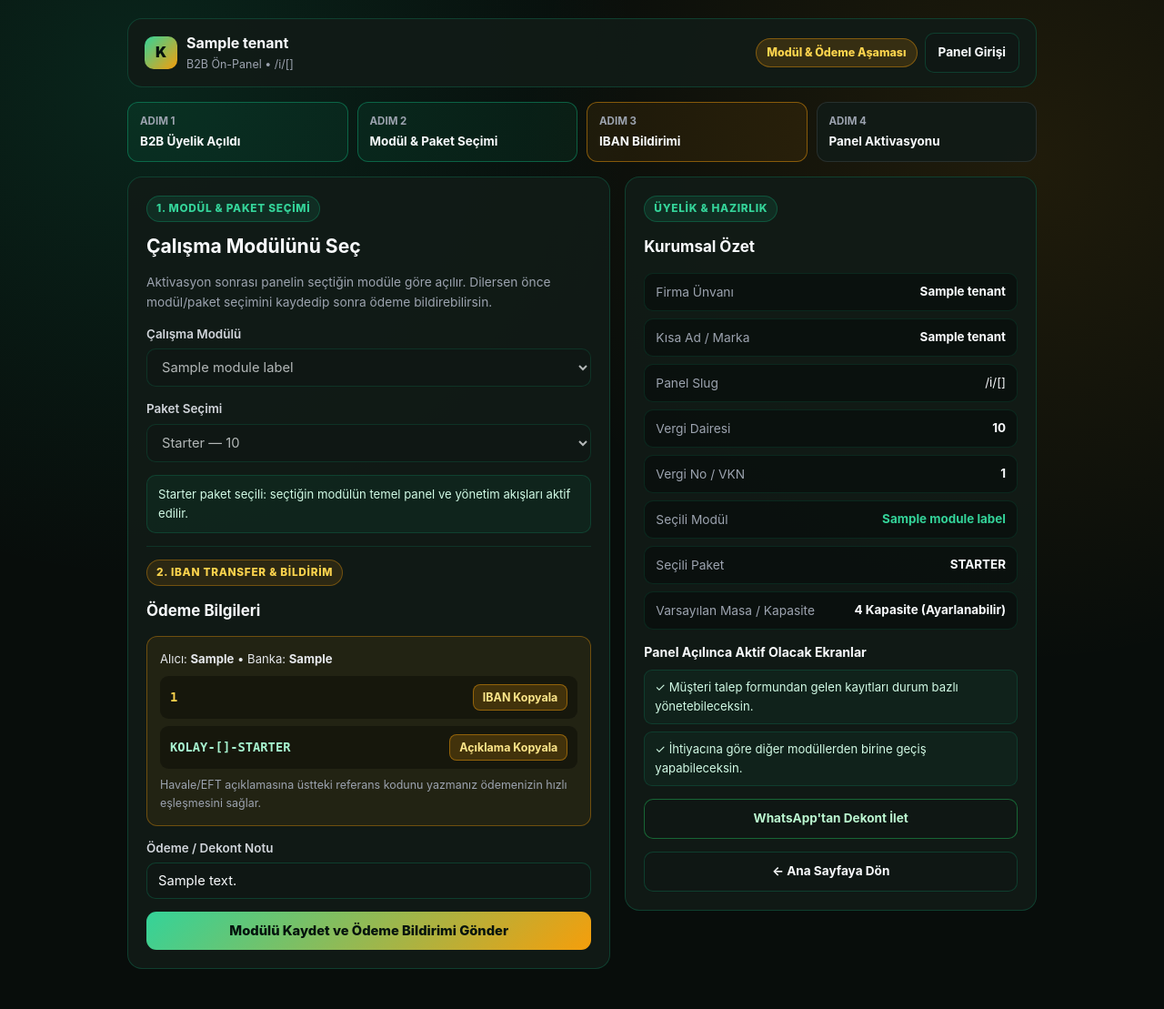
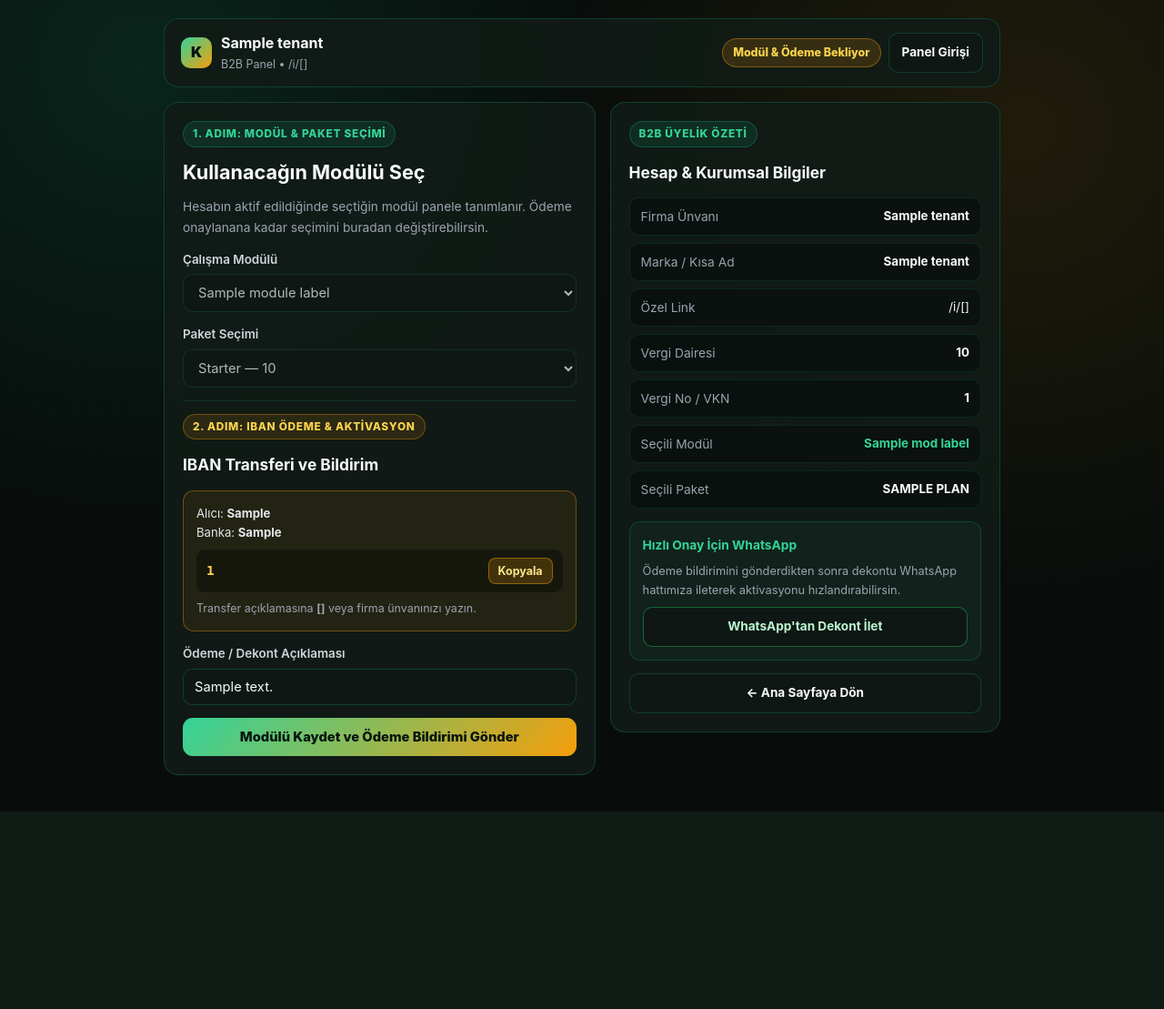
Before and after one commit to mertcanylmz326/vitrin-sitesi, a Flask app: template templates/tenant_panel.html in a window 1280 px wide. Shown: the whole page at 91% size. After the commit the page ends 892 px from the top, so only its background shows below. Run offline with Flask 3, Linux system fonts and the light colour scheme; the template is opened without the code that fills it: most values are stand-ins (such as "Sample title", 1, 10 or a date in 2020); parts of the project's set-up code (start-up, migrations or seed data) failed here and were passed over; some libraries are stand-ins or nearby versions.

Commit message:
tenant_panel.html

```diff
--- a/templates/tenant_panel.html
+++ b/templates/tenant_panel.html
@@ -3,7 +3,7 @@
 <head>
   <meta charset="UTF-8" />
   <meta name="viewport" content="width=device-width, initial-scale=1.0" />
-  <title>{{ tenant.business_name }} — Modül Kurulum &amp; IBAN Ödeme</title>
+  <title>{{ tenant.business_name }} — Modül Seçimi &amp; IBAN Ödeme</title>
   <style>
     :root {
       --bg: #080d0b; --bg-soft: #0f1714; --card: rgba(17, 27, 23, 0.94);
@@ -16,35 +16,23 @@
         radial-gradient(circle at 12% 8%, rgba(16, 185, 129, 0.14), transparent 36%),
         radial-gradient(circle at 88% 16%, rgba(245, 158, 11, 0.10), transparent 38%),
         var(--bg);
-      color: var(--text); line-height: 1.6; min-height: 100vh; padding: 20px 14px 44px;
+      color: var(--text); line-height: 1.6; min-height: 100vh; padding: 20px 14px 40px;
     }
-    .wrap { max-width: 1000px; margin: 0 auto; display: grid; gap: 16px; }
+    .wrap { max-width: 920px; margin: 0 auto; display: grid; gap: 16px; }
     .topbar {
       display: flex; justify-content: space-between; align-items: center; gap: 10px; flex-wrap: wrap;
       background: var(--card); border: 1px solid var(--border); border-radius: 16px; padding: 14px 18px;
     }
     .brand { display: flex; align-items: center; gap: 10px; }
     .badge-k {
-      width: 36px; height: 36px; border-radius: 10px; display: grid; place-items: center;
+      width: 34px; height: 34px; border-radius: 10px; display: grid; place-items: center;
       font-weight: 900; color: #04130d; background: linear-gradient(135deg, var(--accent-bright), var(--accent-2));
     }
     .status-pill {
       padding: 5px 11px; border-radius: 999px; font-size: 0.78rem; font-weight: 800;
       background: rgba(245, 158, 11, 0.16); border: 1px solid rgba(245, 158, 11, 0.4); color: #fcd34d;
     }
-    .timeline {
-      display: grid; grid-template-columns: repeat(4, 1fr); gap: 10px;
-    }
-    .step-box {
-      background: var(--card); border: 1px solid rgba(156, 163, 175, 0.16); border-radius: 12px;
-      padding: 11px 13px; display: grid; gap: 3px;
-    }
-    .step-box.done { border-color: rgba(16, 185, 129, 0.42); background: rgba(16, 185, 129, 0.08); }
-    .step-box.active { border-color: rgba(245, 158, 11, 0.48); background: rgba(245, 158, 11, 0.08); }
-    .step-box small { font-size: 0.72rem; color: var(--muted); font-weight: 700; }
-    .step-box strong { font-size: 0.84rem; }
-
-    .grid-2 { display: grid; grid-template-columns: 1.08fr 0.92fr; gap: 16px; align-items: start; }
+    .grid-2 { display: grid; grid-template-columns: 1.05fr 0.95fr; gap: 16px; align-items: start; }
     .card {
       background: var(--card); border: 1px solid var(--border); border-radius: 16px; padding: 20px;
       display: grid; gap: 14px;
@@ -54,27 +42,23 @@
       letter-spacing: 0.06em; color: var(--accent-bright); background: rgba(16, 185, 129, 0.12);
       border: 1px solid rgba(16, 185, 129, 0.28); padding: 4px 10px; border-radius: 999px; width: fit-content;
     }
-    h1 { font-size: 1.32rem; line-height: 1.25; }
-    h2 { font-size: 1.06rem; }
+    h1 { font-size: 1.35rem; line-height: 1.25; }
+    h2 { font-size: 1.08rem; }
     .muted { color: var(--muted); font-size: 0.86rem; }
     label { display: block; font-size: 0.84rem; color: #d1d5db; margin-bottom: 5px; font-weight: 600; }
     input, select, textarea {
       width: 100%; padding: 10px 12px; border-radius: 10px; border: 1px solid var(--border);
       background: var(--bg-soft); color: var(--text); font-size: 0.92rem;
     }
-    .plan-hint {
-      padding: 10px 12px; border-radius: 10px; background: rgba(16, 185, 129, 0.07);
-      border: 1px solid rgba(16, 185, 129, 0.2); font-size: 0.82rem; color: #d1fae5;
-    }
     .iban-box {
       background: rgba(245, 158, 11, 0.08); border: 1px solid rgba(245, 158, 11, 0.36);
       border-radius: 12px; padding: 14px; display: grid; gap: 8px;
     }
-    .copy-row {
+    .iban-row {
       display: flex; align-items: center; justify-content: space-between; gap: 8px;
       background: rgba(0, 0, 0, 0.35); padding: 9px 11px; border-radius: 9px;
     }
-    .mono-val { font-family: monospace; font-size: 0.86rem; font-weight: 800; color: #fcd34d; word-break: break-all; }
+    .iban-code { font-family: monospace; font-size: 0.9rem; font-weight: 800; color: #fcd34d; word-break: break-all; }
     .copy-btn {
       background: rgba(245, 158, 11, 0.2); border: 1px solid rgba(245, 158, 11, 0.45);
       color: #fde68a; padding: 6px 10px; border-radius: 8px; font-size: 0.78rem; font-weight: 700; cursor: pointer; flex-shrink: 0;
@@ -91,20 +75,13 @@
       padding: 13px 15px; border-radius: 12px; background: rgba(16, 185, 129, 0.15);
       border: 1px solid rgba(16, 185, 129, 0.4); color: #a7f3d0; font-size: 0.88rem;
     }
-    .meta-list, .checklist { list-style: none; display: grid; gap: 8px; }
+    .meta-list { list-style: none; display: grid; gap: 8px; }
     .meta-list li {
       display: flex; justify-content: space-between; gap: 8px; flex-wrap: wrap;
       padding: 9px 12px; border-radius: 10px; background: rgba(8, 13, 11, 0.65);
       border: 1px solid rgba(16, 185, 129, 0.14); font-size: 0.84rem;
     }
-    .checklist li {
-      padding: 8px 11px; border-radius: 9px; background: rgba(16, 185, 129, 0.06);
-      border: 1px solid rgba(16, 185, 129, 0.18); font-size: 0.82rem; color: #d1fae5;
-    }
-    @media (max-width: 820px) {
-      .grid-2 { grid-template-columns: 1fr; }
-      .timeline { grid-template-columns: repeat(2, 1fr); }
-    }
+    @media (max-width: 820px) { .grid-2 { grid-template-columns: 1fr; } }
   </style>
 </head>
 <body>
@@ -114,12 +91,12 @@
         <span class="badge-k">K</span>
         <div>
           <strong>{{ tenant.company_legal_name or tenant.business_name }}</strong>
-          <div class="muted" style="font-size:0.78rem;">B2B Ön-Panel • <code>/i/{{ tenant.slug }}</code></div>
+          <div class="muted" style="font-size:0.78rem;">B2B Panel • <code>/i/{{ tenant.slug }}</code></div>
         </div>
       </div>
       <div style="display:flex;align-items:center;gap:8px;flex-wrap:wrap;">
         <span class="status-pill">
-          {% if tenant.is_expired %}Süresi Doldu{% elif tenant.payment_requested %}Ödeme Onayı Bekleniyor{% else %}Modül &amp; Ödeme Aşaması{% endif %}
+          {% if tenant.is_expired %}Süresi Doldu — Yenileme Bekliyor{% elif tenant.payment_requested %}Ödeme Onayı Bekleniyor{% else %}Modül &amp; Ödeme Bekliyor{% endif %}
         </span>
         {% if is_logged_in %}
         <form method="POST" action="{{ url_for('tenant_logout', slug=tenant.slug) }}" style="margin:0;">
@@ -131,37 +108,30 @@
       </div>
     </div>
 
-    <div class="timeline">
-      <div class="step-box done"><small>ADIM 1</small><strong>B2B Üyelik Açıldı</strong></div>
-      <div class="step-box {% if tenant.module_type and tenant.module_type != 'genel' %}done{% else %}active{% endif %}"><small>ADIM 2</small><strong>Modül &amp; Paket Seçimi</strong></div>
-      <div class="step-box {% if notified or tenant.payment_requested %}done{% else %}active{% endif %}"><small>ADIM 3</small><strong>IBAN Bildirimi</strong></div>
-      <div class="step-box"><small>ADIM 4</small><strong>Panel Aktivasyonu</strong></div>
-    </div>
-
     {% if saved_mod %}
     <div class="alert-ok">
-      Modül ve paket tercihiniz kaydedildi: <strong>{{ mod_label }}</strong> ({{ tenant.plan | upper }}). Aktivasyon için IBAN transferi sonrası ödeme bildirimi gönderebilirsiniz.
+      Modül ve paket tercihiniz güncellendi: <strong>{{ mod_label }}</strong> ({{ tenant.plan | upper }}). Aktivasyon için aşağıdan IBAN ödeme bildirimi gönderebilirsiniz.
     </div>
     {% endif %}
 
     {% if notified or tenant.payment_requested %}
     <div class="alert-ok">
-      <strong>Ödeme bildiriminiz iletildi!</strong> Seçtiğiniz <strong>{{ mod_label }}</strong> modülü için ödemeniz onaylandığında paneliniz doğrudan açılacaktır. Notunuzu aşağıdan güncelleyebilirsiniz.
-      {% if tenant.payment_note %}<div style="margin-top:4px;font-size:0.82rem;opacity:0.92;">Kayıtlı not: {{ tenant.payment_note }}</div>{% endif %}
+      <strong>Ödeme bildiriminiz alındı!</strong> Seçtiğiniz <strong>{{ mod_label }}</strong> modülü için ödemeniz kontrol edilip onaylandığında paneliniz otomatik olarak açılacaktır.
+      {% if tenant.payment_note %}<div style="margin-top:4px;font-size:0.82rem;opacity:0.9;">Son notunuz: {{ tenant.payment_note }}</div>{% endif %}
     </div>
     {% endif %}
 
     <div class="grid-2">
       <form class="card" method="POST" action="{{ url_for('notify_iban_payment', slug=tenant.slug) }}">
-        <span class="step-badge">1. Modül &amp; Paket Seçimi</span>
-        <h1>Çalışma Modülünü Seç</h1>
+        <span class="step-badge">1. Adım: Modül &amp; Paket Seçimi</span>
+        <h1>Kullanacağın Modülü Seç</h1>
         <p class="muted">
-          Aktivasyon sonrası panelin seçtiğin modüle göre açılır. Dilersen önce modül/paket seçimini kaydedip sonra ödeme bildirebilirsin.
+          Hesabın aktif edildiğinde seçtiğin modül panele tanımlanır. Ödeme onaylanana kadar seçimini buradan değiştirebilirsin.
         </p>
 
         <div>
           <label for="module_type">Çalışma Modülü</label>
-          <select id="module_type" name="module_type" onchange="syncPlanAndChecklist()" {% if not is_logged_in %}disabled{% endif %}>
+          <select id="module_type" name="module_type" {% if not is_logged_in %}disabled{% endif %}>
             {% for key, label in module_labels.items() %}
             <option value="{{ key }}" {% if tenant.module_type == key %}selected{% endif %}>{{ label }}</option>
             {% endfor %}
@@ -170,13 +140,11 @@
 
         <div>
           <label for="plan">Paket Seçimi</label>
-          <select id="plan" name="plan" onchange="syncPlanAndChecklist()" {% if not is_logged_in %}disabled{% endif %}>
+          <select id="plan" name="plan" {% if not is_logged_in %}disabled{% endif %}>
             <option value="starter" {% if tenant.plan == 'starter' %}selected{% endif %}>Starter — {{ price_starter }}</option>
             <option value="pro" {% if tenant.plan == 'pro' %}selected{% endif %}>Pro — {{ price_pro }} (Masa QR Dahil)</option>
           </select>
         </div>
-
-        <div id="planHint" class="plan-hint"></div>
 
         {% if is_logged_in %}
         <button type="submit" name="action_mode" value="save_module_only" class="btn-secondary">
@@ -186,147 +154,74 @@
 
         <hr style="border:none;border-top:1px solid rgba(16,185,129,0.16);" />
 
-        <span class="step-badge" style="color:#fcd34d;border-color:rgba(245,158,11,0.35);background:rgba(245,158,11,0.12);">2. IBAN Transfer &amp; Bildirim</span>
-        <h2>Ödeme Bilgileri</h2>
+        <span class="step-badge" style="color:#fcd34d;border-color:rgba(245,158,11,0.35);background:rgba(245,158,11,0.12);">2. Adım: IBAN Ödeme &amp; Aktivasyon</span>
+        <h2>IBAN Transferi ve Bildirim</h2>
 
         <div class="iban-box">
           <div style="font-size:0.82rem;color:#e5e7eb;">
-            Alıcı: <strong>{{ iban_holder }}</strong> • Banka: <strong>{{ iban_bank }}</strong>
+            Alıcı: <strong>{{ iban_holder }}</strong><br />
+            Banka: <strong>{{ iban_bank }}</strong>
           </div>
-          <div class="copy-row">
-            <span id="ibanText" class="mono-val">{{ iban_number }}</span>
-            <button type="button" class="copy-btn" onclick="copyText('ibanText', this)">IBAN Kopyala</button>
-          </div>
-          <div class="copy-row">
-            <span id="refText" class="mono-val" style="color:#a7f3d0;">KOLAY-{{ tenant.slug }}-{{ (tenant.plan or 'starter') | upper }}</span>
-            <button type="button" class="copy-btn" onclick="copyText('refText', this)">Açıklama Kopyala</button>
+          <div class="iban-row">
+            <span id="ibanText" class="iban-code">{{ iban_number }}</span>
+            <button type="button" class="copy-btn" onclick="copyIban()">Kopyala</button>
           </div>
           <span class="muted" style="font-size:0.78rem;">
-            Havale/EFT açıklamasına üstteki referans kodunu yazmanız ödemenizin hızlı eşleşmesini sağlar.
+            Transfer açıklamasına <strong>{{ tenant.slug }}</strong> veya firma ünvanınızı yazın.
           </span>
         </div>
 
         <div>
-          <label for="payment_note">Ödeme / Dekont Notu</label>
-          <input id="payment_note" type="text" name="payment_note" value="{{ tenant.payment_note or '' }}" placeholder="Gönderen ad-soyad, banka veya dekont bilgisi..." required />
+          <label for="payment_note">Ödeme / Dekont Açıklaması</label>
+          <input id="payment_note" type="text" name="payment_note" value="{{ tenant.payment_note or '' }}" placeholder="Örn: {{ tenant.company_legal_name or tenant.business_name }} - Havale yapıldı" required />
         </div>
 
         <button type="submit" name="action_mode" value="payment" class="btn-primary">
-          {% if tenant.payment_requested %}Ödeme Bildirimini Güncelle{% else %}Modülü Kaydet ve Ödeme Bildirimi Gönder{% endif %}
+          Modülü Kaydet ve Ödeme Bildirimi Gönder
         </button>
       </form>
 
       <div class="card">
-        <span class="step-badge">Üyelik &amp; Hazırlık</span>
-        <h2>Kurumsal Özet</h2>
+        <span class="step-badge">B2B Üyelik Özeti</span>
+        <h2>Hesap &amp; Kurumsal Bilgiler</h2>
         <ul class="meta-list">
           <li><span class="muted">Firma Ünvanı</span><strong>{{ tenant.company_legal_name or tenant.business_name }}</strong></li>
-          <li><span class="muted">Kısa Ad / Marka</span><strong>{{ tenant.business_name }}</strong></li>
-          <li><span class="muted">Panel Slug</span><code>/i/{{ tenant.slug }}</code></li>
-          {% if tenant.tax_office %}<li><span class="muted">Vergi Dairesi</span><strong>{{ tenant.tax_office }}</strong></li>{% endif %}
-          {% if tenant.tax_number %}<li><span class="muted">Vergi No / VKN</span><strong>{{ tenant.tax_number }}</strong></li>{% endif %}
-          <li><span class="muted">Seçili Modül</span><strong id="summaryMod" style="color:var(--accent-bright);">{{ mod_label }}</strong></li>
-          <li><span class="muted">Seçili Paket</span><strong id="summaryPlan">{{ (tenant.plan or 'starter') | upper }}</strong></li>
-          <li><span class="muted">Varsayılan Masa / Kapasite</span><strong id="summaryCap">{{ tenant.table_count or 8 }}</strong></li>
+          <li><span class="muted">Marka / Kısa Ad</span><strong>{{ tenant.business_name }}</strong></li>
+          <li><span class="muted">Özel Link</span><code>/i/{{ tenant.slug }}</code></li>
+          {% if tenant.tax_office %}
+          <li><span class="muted">Vergi Dairesi</span><strong>{{ tenant.tax_office }}</strong></li>
+          {% endif %}
+          {% if tenant.tax_number %}
+          <li><span class="muted">Vergi No / VKN</span><strong>{{ tenant.tax_number }}</strong></li>
+          {% endif %}
+          <li><span class="muted">Seçili Modül</span><strong style="color:var(--accent-bright);">{{ mod_label }}</strong></li>
+          <li><span class="muted">Seçili Paket</span><strong>{{ tenant.plan | upper }}</strong></li>
         </ul>
 
-        <div>
-          <strong style="font-size:0.88rem;display:block;margin-bottom:8px;">Panel Açılınca Aktif Olacak Ekranlar</strong>
-          <ul id="moduleChecklist" class="checklist"></ul>
+        <div class="iban-box" style="background:rgba(16,185,129,0.06);border-color:rgba(16,185,129,0.24);">
+          <strong style="font-size:0.86rem;color:var(--accent-bright);">Hızlı Onay İçin WhatsApp</strong>
+          <p class="muted" style="font-size:0.8rem;">
+            Ödeme bildirimini gönderdikten sonra dekontu WhatsApp hattımıza ileterek aktivasyonu hızlandırabilirsin.
+          </p>
+          <a href="https://wa.me/{{ wa_number }}?text={{ ('Merhaba, ' ~ (tenant.company_legal_name or tenant.business_name) ~ ' (' ~ tenant.slug ~ ') B2B hesabi icin ' ~ mod_label ~ ' modulu odemesini yaptim.') | urlencode }}" target="_blank" rel="noopener noreferrer" class="btn-secondary" style="border-color:rgba(34,197,94,0.45);color:#bbf7d0;">
+            WhatsApp'tan Dekont İlet
+          </a>
         </div>
 
-        <a href="https://wa.me/{{ wa_number }}?text={{ ('Merhaba, ' ~ (tenant.company_legal_name or tenant.business_name) ~ ' (' ~ tenant.slug ~ ') B2B hesabi icin odeme bildirimimi gonderdim.') | urlencode }}" target="_blank" rel="noopener noreferrer" class="btn-secondary" style="border-color:rgba(34,197,94,0.45);color:#bbf7d0;">
-          WhatsApp'tan Dekont İlet
-        </a>
         <a href="{{ url_for('index') }}" class="btn-secondary">← Ana Sayfaya Dön</a>
       </div>
     </div>
   </div>
 
   <script>
-    const CHECKLISTS = {
-      "kafe-randevu": [
-        "Tarih, saat ve masa bazlı müşteri rezervasyonlarını panelden yöneteceksin.",
-        "Menü ürünlerini ekleyip Pro pakette veya {{ qr_addon_price }} Masa QR eklentisiyle masa QR kodlarını yazdırabileceksin.",
-        "Mutfak ekranı (KDS) üzerinden gelen sipariş, garson ve hesap isteklerini takip edeceksin."
-      ],
-      "masa-qr": [
-        "Masalara özel QR kod etiketleri oluşturup A4 olarak yazdırabileceksin.",
-        "Müşteriler QR menüden sepetle sipariş verip tek dokunuşla garson/hesap çağırabilecek.",
-        "Gelen tüm masa istekleri panelde ve mutfak (KDS) ekranında anlık düşecek."
-      ],
-      "berber-randevu": [
-        "Müşteriler tarih ve müsait saat seçerek salon randevusu oluşturabilecek.",
-        "Dolu saatler otomatik kilitlenecek, randevu durumlarını tek tıkla güncelleyebileceksin."
-      ],
-      "mobil-saha": [
-        "Saha personeline özel terminal linki açıp canlı konum, pil/şarj durumu ve paket takibi yapabileceksin.",
-        "Saha ekibinin anlık durumlarını ve harita konumlarını panelden izleyeceksin."
-      ],
-      "web-otomasyon": [
-        "Webhook URL, otomatik veri çekme (scraper/API) ve günlük raporlama ayarlarını yönetebileceksin.",
-        "Webhook gönderim loglarını ve günlük rapor geçmişini panelden takip edeceksin."
-      ],
-      "masaustu-otomasyon": [
-        "Barkod okutarak hızlı satış yapacak, stokları anlık düşeceksin.",
-        "Günlük satılan adet ve ciro özetini panelden takip edeceksin."
-      ],
-      "genel": [
-        "Müşteri talep formundan gelen kayıtları durum bazlı yönetebileceksin.",
-        "İhtiyacına göre diğer modüllerden birine geçiş yapabileceksin."
-      ]
-    };
-
-    function syncPlanAndChecklist() {
-      const selMod = document.getElementById("module_type");
-      const selPlan = document.getElementById("plan");
-      const modVal = selMod ? selMod.value : "{{ tenant.module_type or 'genel' }}";
-      const planVal = selPlan ? selPlan.value : "{{ tenant.plan or 'starter' }}";
-
-      const refEl = document.getElementById("refText");
-      if (refEl) refEl.textContent = `KOLAY-{{ tenant.slug }}-${planVal.toUpperCase()}`;
-
-      const sumMod = document.getElementById("summaryMod");
-      if (sumMod && selMod && selMod.selectedIndex >= 0) {
-        sumMod.textContent = selMod.options[selMod.selectedIndex].text;
-      }
-
-      const sumPlan = document.getElementById("summaryPlan");
-      if (sumPlan) sumPlan.textContent = planVal.toUpperCase();
-
-      const sumCap = document.getElementById("summaryCap");
-      if (sumCap) {
-        sumCap.textContent = (modVal === "kafe-randevu" || modVal === "masa-qr") ? "8 Masa (Ayarlanabilir)" : "4 Kapasite (Ayarlanabilir)";
-      }
-
-      const hintEl = document.getElementById("planHint");
-      if (hintEl) {
-        if (modVal === "kafe-randevu" && planVal === "starter") {
-          hintEl.textContent = "Starter paketle masa randevu akışı açılır; Masa QR menü & sipariş eklentisi istersen panelden {{ qr_addon_price }} karşılığı talep edebilirsin.";
-        } else if (planVal === "pro") {
-          hintEl.textContent = "Pro paket seçili: desteklenen modüllerde Masa QR ve tüm gelişmiş panel özellikleri pakete dahildir.";
-        } else {
-          hintEl.textContent = "Starter paket seçili: seçtiğin modülün temel panel ve yönetim akışları aktif edilir.";
-        }
-      }
-
-      const ul = document.getElementById("moduleChecklist");
-      if (ul) {
-        const items = CHECKLISTS[modVal] || CHECKLISTS["genel"];
-        ul.innerHTML = items.map(t => `<li>✓ ${t}</li>`).join("");
-      }
-    }
-
-    function copyText(elId, btn) {
-      const txt = document.getElementById(elId)?.textContent?.trim() || "";
-      navigator.clipboard.writeText(txt).then(() => {
-        const prev = btn.textContent;
+    function copyIban() {
+      const text = document.getElementById("ibanText").textContent.trim();
+      navigator.clipboard.writeText(text).then(() => {
+        const btn = document.querySelector(".copy-btn");
         btn.textContent = "Kopyalandı ✓";
-        setTimeout(() => { btn.textContent = prev; }, 1800);
+        setTimeout(() => { btn.textContent = "Kopyala"; }, 2000);
       });
     }
-
-    syncPlanAndChecklist();
   </script>
 </body>
 </html>
```
